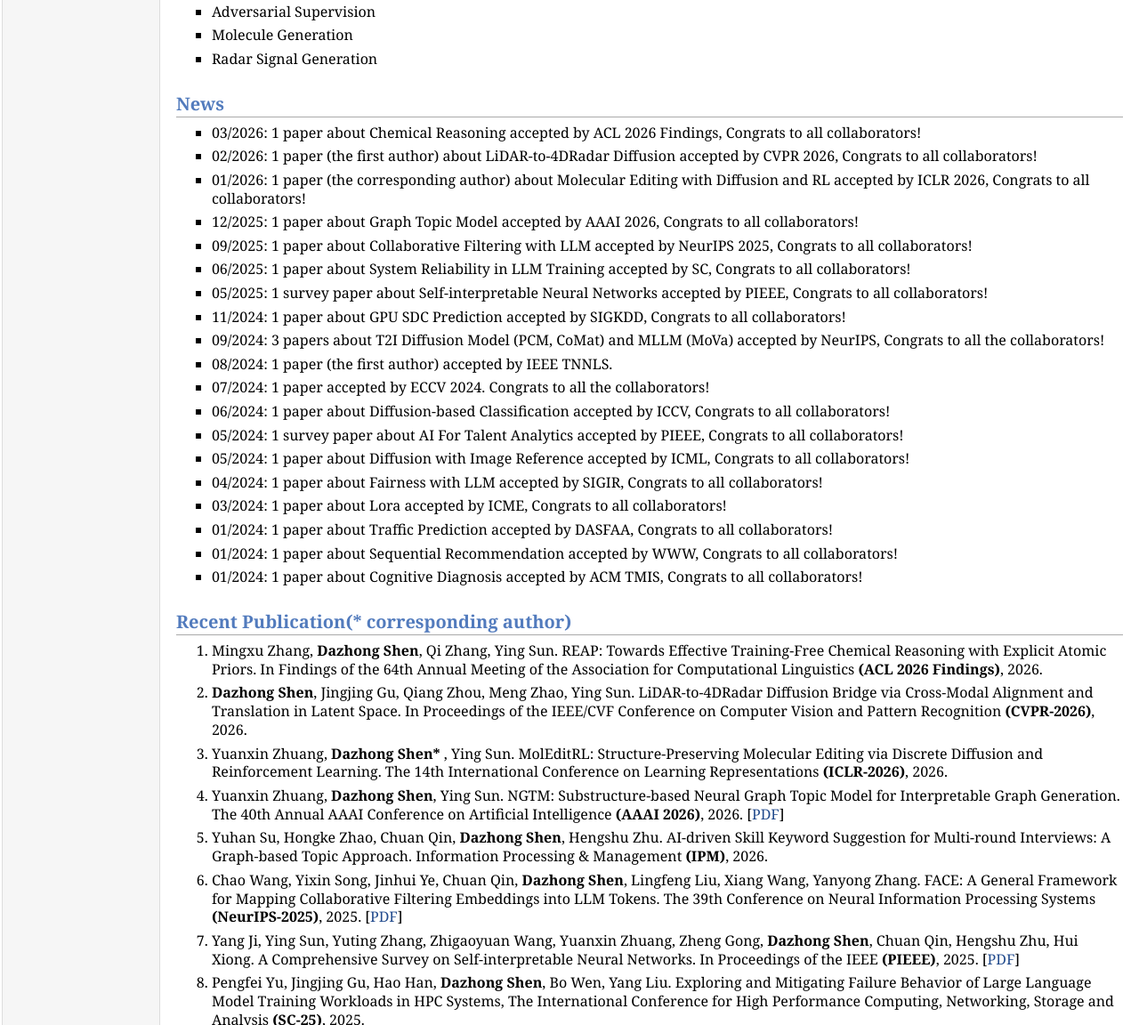
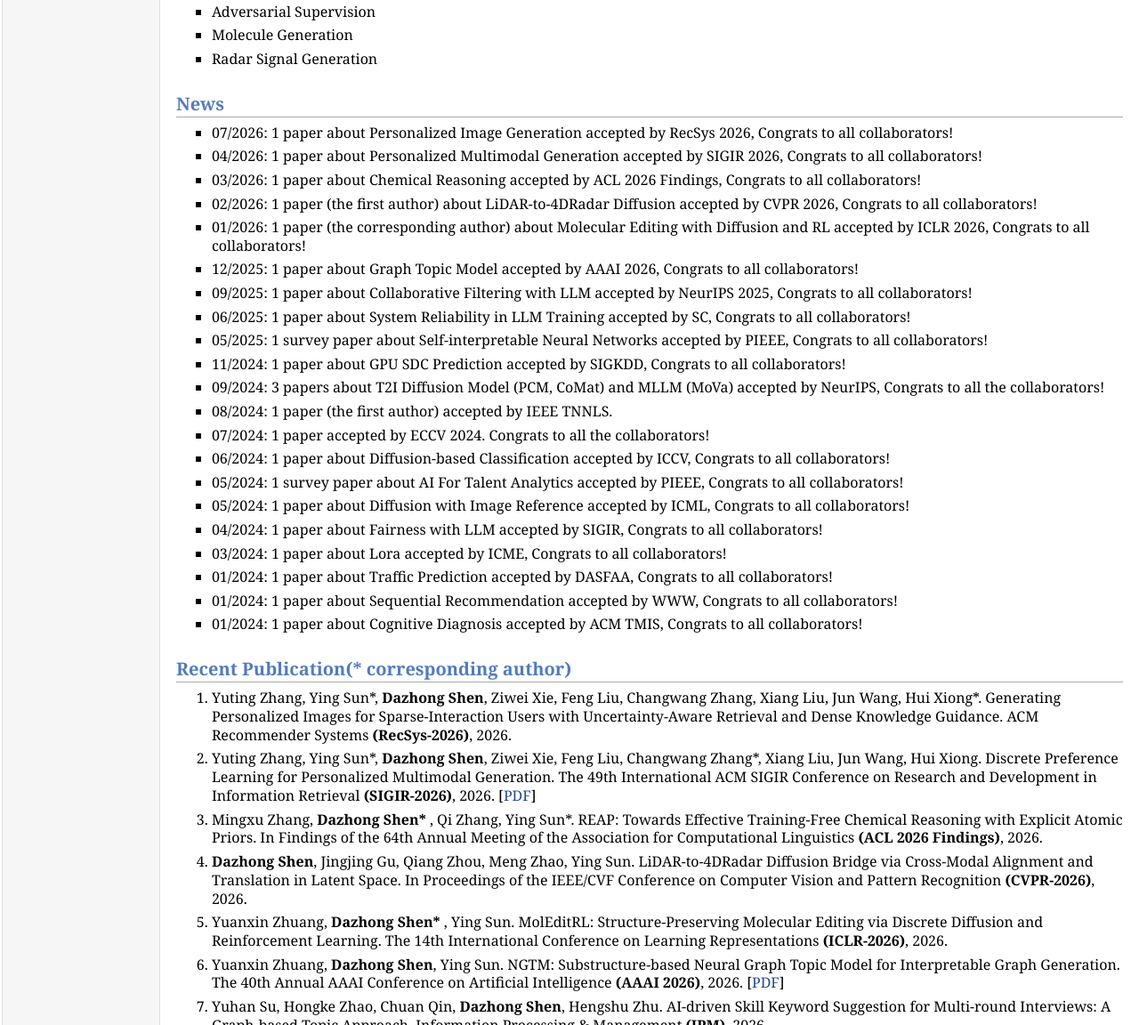
Before and after one commit to SmilesDZgk/HomePage, a plain HTML site: page index.html in a window 1280 px wide. Shown: the part 737-1889 px from the top of the page at 89% size. Drawn offline with Linux system fonts and the light colour scheme.

Commit message:
Update homepage publications for 2026

```diff
--- a/index.html
+++ b/index.html
@@ -67,6 +67,10 @@
 </ul>
 <h2>News</h2>
 <ul>
+<li><p>07/2026: 1 paper about Personalized Image Generation accepted by RecSys 2026, Congrats to all collaborators!</p>
+</li>
+<li><p>04/2026: 1 paper about Personalized Multimodal Generation accepted by SIGIR 2026, Congrats to all collaborators!</p>
+</li>
 <li><p>03/2026: 1 paper about Chemical Reasoning accepted by ACL 2026 Findings, Congrats to all collaborators!</p>
 </li>
 <li><p>02/2026: 1 paper (the first author) about LiDAR-to-4DRadar Diffusion accepted by CVPR 2026, Congrats to all collaborators!</p>
@@ -108,7 +112,11 @@
 </ul>
 <h2>Recent Publication(* corresponding author)</h2>
 <ol>
-<li><p>Mingxu Zhang, <b>Dazhong Shen</b>, Qi Zhang, Ying Sun. REAP: Towards Effective Training-Free Chemical Reasoning with Explicit Atomic Priors. In Findings of the 64th Annual Meeting of the Association for Computational Linguistics <b>(ACL 2026 Findings)</b>, 2026.</p>
+<li><p>Yuting Zhang, Ying Sun*, <b>Dazhong Shen</b>, Ziwei Xie, Feng Liu, Changwang Zhang, Xiang Liu, Jun Wang, Hui Xiong*. Generating Personalized Images for Sparse-Interaction Users with Uncertainty-Aware Retrieval and Dense Knowledge Guidance. ACM Recommender Systems <b>(RecSys-2026)</b>, 2026.</p>
+</li>
+<li><p>Yuting Zhang, Ying Sun*, <b>Dazhong Shen</b>, Ziwei Xie, Feng Liu, Changwang Zhang*, Xiang Liu, Jun Wang, Hui Xiong. Discrete Preference Learning for Personalized Multimodal Generation. The 49th International ACM SIGIR Conference on Research and Development in Information Retrieval <b>(SIGIR-2026)</b>, 2026. [<a href="https://arxiv.org/pdf/2604.20434">PDF</a>]</p>
+</li>
+<li><p>Mingxu Zhang, <b>Dazhong Shen* </b>, Qi Zhang, Ying Sun*. REAP: Towards Effective Training-Free Chemical Reasoning with Explicit Atomic Priors. In Findings of the 64th Annual Meeting of the Association for Computational Linguistics <b>(ACL 2026 Findings)</b>, 2026.</p>
 </li>
 <li><p><b>Dazhong Shen</b>, Jingjing Gu, Qiang Zhou, Meng Zhao, Ying Sun. LiDAR-to-4DRadar Diffusion Bridge via Cross-Modal Alignment and Translation in Latent Space. In Proceedings of the IEEE/CVF Conference on Computer Vision and Pattern Recognition <b>(CVPR-2026)</b>, 2026.</p>
 </li>
```
Also changed, not shown: publications.html (+5 -1 lines), 2 other files.
